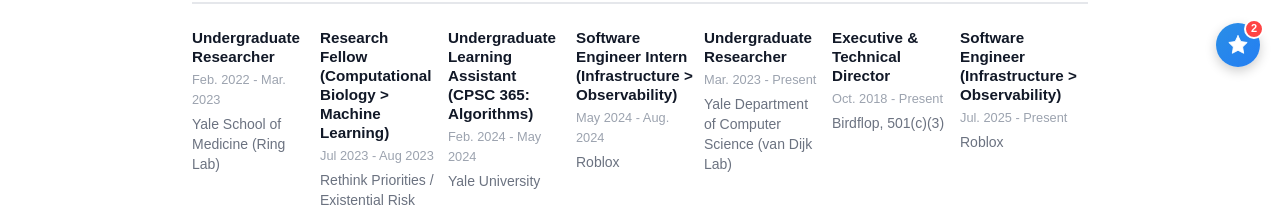
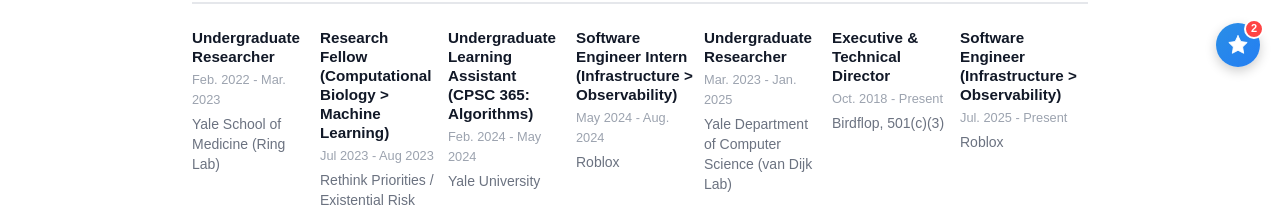
Before and after one commit to kakduman/personal-website, a React (Create React App) app: page / in a window 1280 px wide. Shown: the part 713-920 px from the top of the page. Built offline with nearby package versions, Linux system fonts and the light colour scheme.

Commit message:
fix dates

```diff
--- a/src/components/ExperiencesSection/ExperiencesSection.tsx
+++ b/src/components/ExperiencesSection/ExperiencesSection.tsx
@@ -20,7 +20,7 @@ const ExperienceSection: React.FC = () => {
         {
             title: 'Undergraduate Researcher',
             company: 'Yale Department of Computer Science (van Dijk Lab)',
-            duration: 'Mar. 2023 - Present',
+            duration: 'Mar. 2023 - Jan. 2025',
         },
         {
             title: 'Software Engineer Intern (Infrastructure > Observability)',
```
